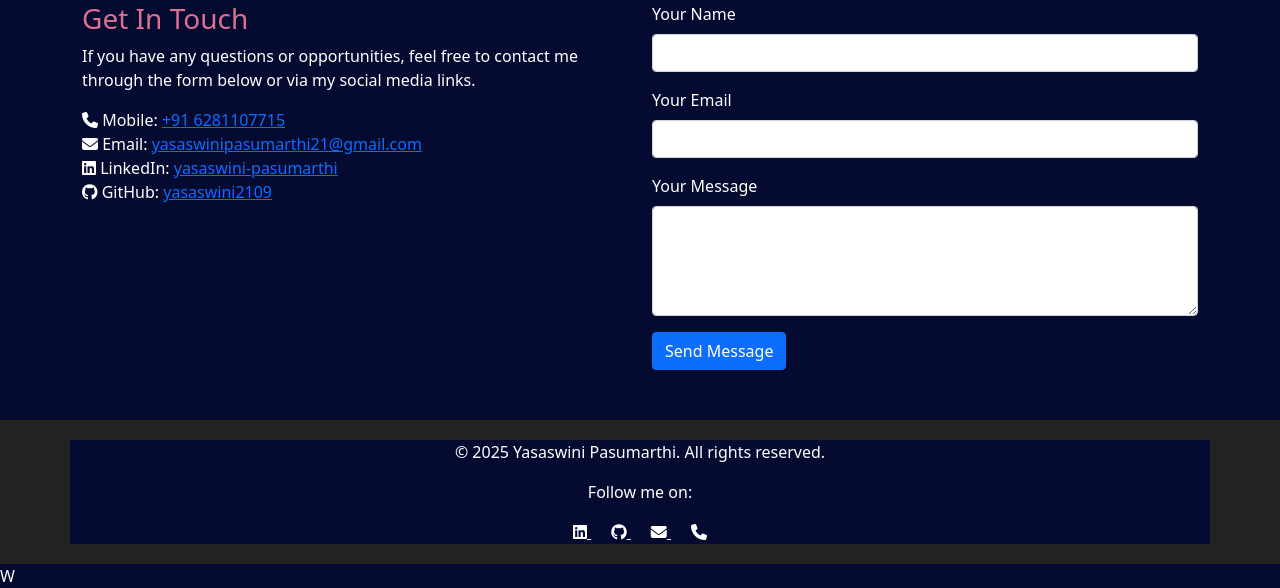
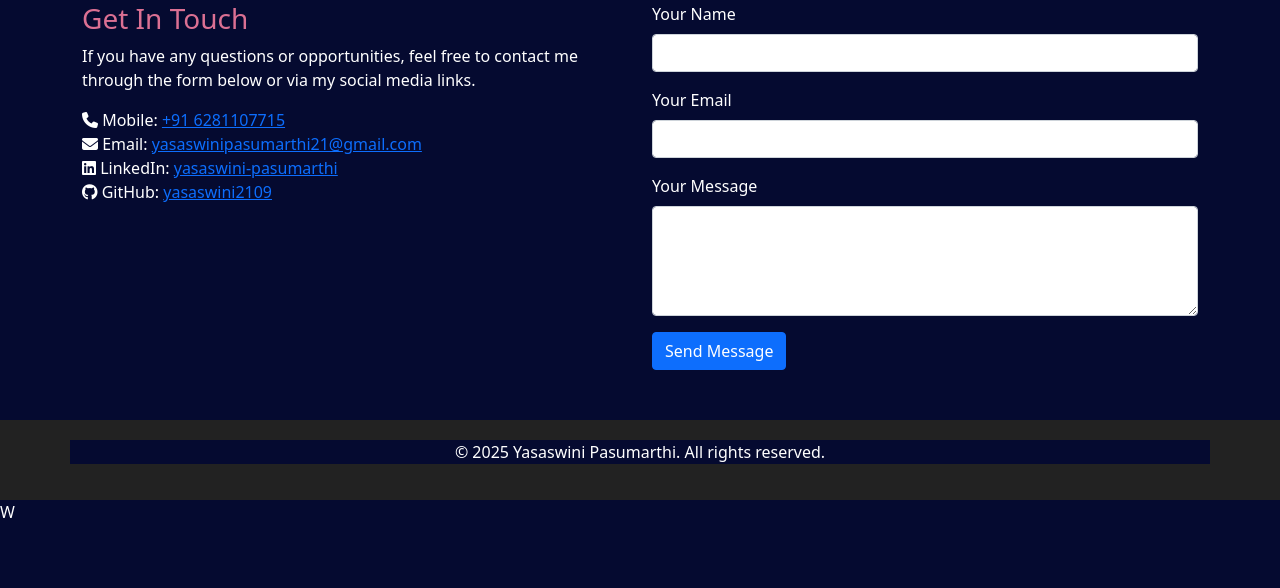
Before and after one commit to yasaswini2109/new-, a Flask app: page / in a window 1280 px wide. Shown: the part 3855-4443 px from the top of the page. After the commit the page ends 4373 px from the top, so only its background shows below. Run offline with Flask 3, Linux system fonts and the light colour scheme; some libraries are stand-ins or nearby versions.

Commit message:
Update index.html

```diff
--- a/templates/index.html
+++ b/templates/index.html
@@ -274,21 +274,6 @@
 <footer style="background-color: #222; color: white; text-align: center; padding: 20px; margin-top: 50px;">
   <div class="container">
     <p>&copy; 2025 Yasaswini Pasumarthi. All rights reserved.</p>
-    <p>Follow me on:</p>
-    <div class="social-icons">
-      <a target="_blank" href="https://www.linkedin.com/in/yasaswini-pasumarthi-2299212b1/" style="color: white; margin: 0 10px;">
-        <i class="fa-brands fa-linkedin"></i>
-      </a>
-      <a target="_blank" href="https://github.com/yasaswini2109" style="color: white; margin: 0 10px;">
-        <i class="fa-brands fa-github"></i>
-      </a>
-      <a href="mailto:yasaswinipasumarthi21@gmail.com" style="color: white; margin: 0 10px;">
-        <i class="fa-solid fa-envelope"></i>
-      </a>
-      <a href="tel:+919876543210" style="color: white; margin: 0 10px;">
-        <i class="fa-solid fa-phone"></i>
-      </a>
-    </div>
   </div>
 </footer>
 <!-- Footer Section End -->
```
